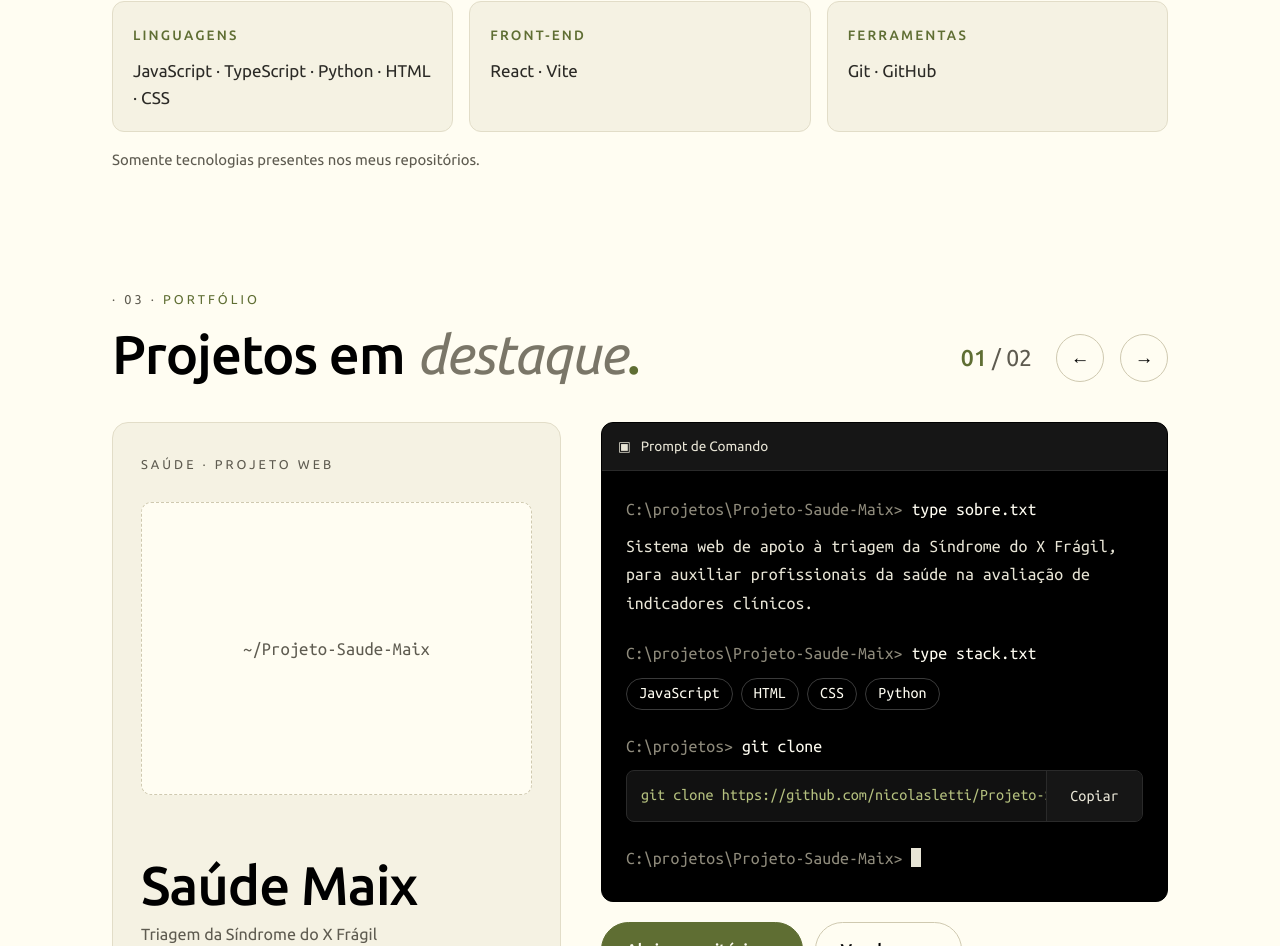
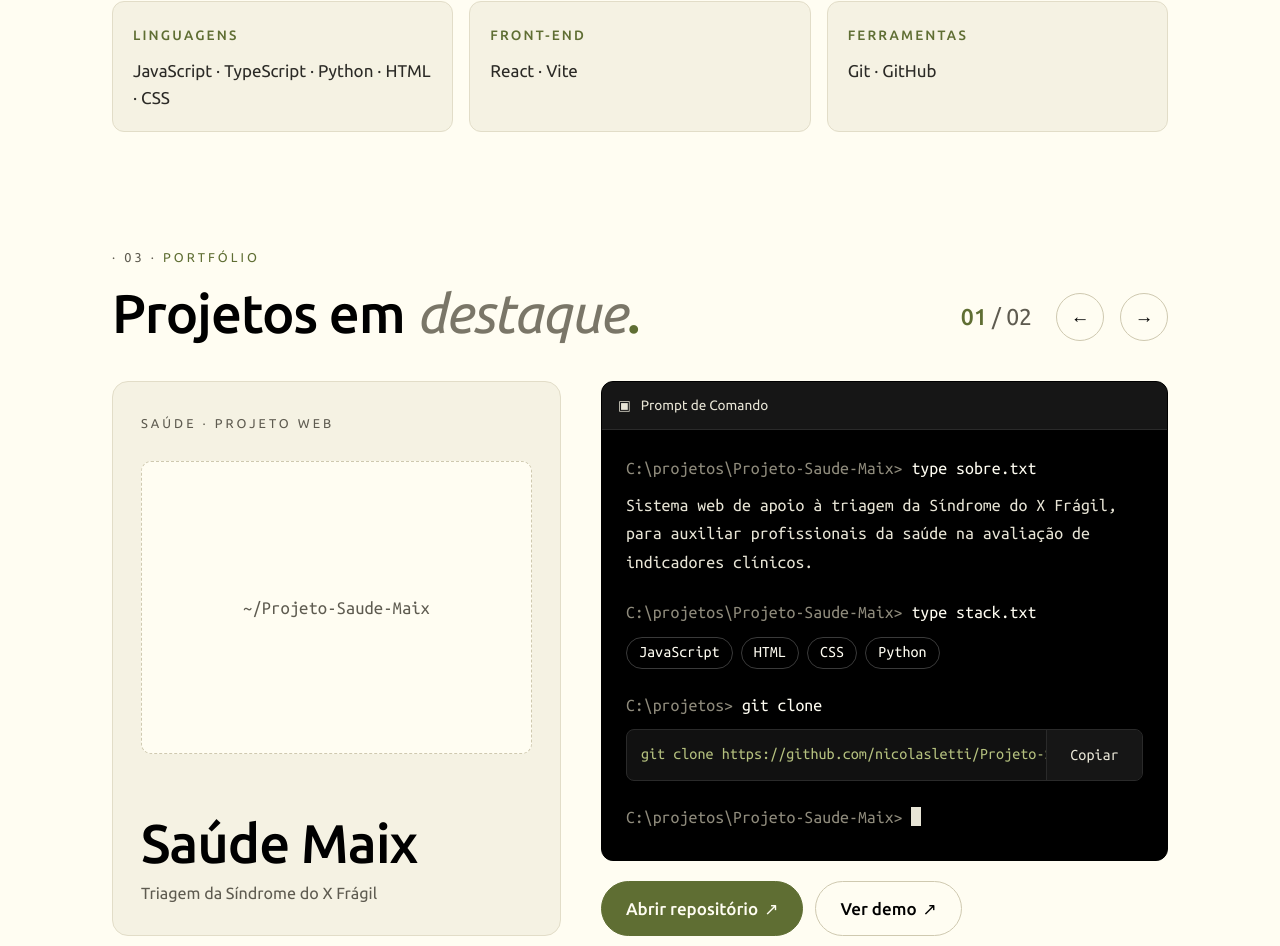
Before and after one commit to nicolasletti/portfolio, a React (Vite) app: page / in a window 1280 px wide. Shown: the part 1113-2059 px from the top of the page. Built offline with nearby package versions, Linux system fonts and the light colour scheme.

Commit message:
feat: remove skills section note for cleaner presentation

```diff
--- a/src/components/skills/skills.css
+++ b/src/components/skills/skills.css
@@ -26,9 +26,3 @@
 	margin: 0 0 8px;
 	text-transform: uppercase;
 }
-
-.skills-section__note {
-	color: var(--text-muted);
-	font-size: 0.875rem;
-	margin-top: 14px;
-}
--- a/src/components/skills/skills.tsx
+++ b/src/components/skills/skills.tsx
@@ -21,9 +21,6 @@ function Skills() {
 				))}
 			</div>
 
-			<p className="skills-section__note">
-				Somente tecnologias presentes nos meus repositórios.
-			</p>
 		</section>
 	)
 }
```
